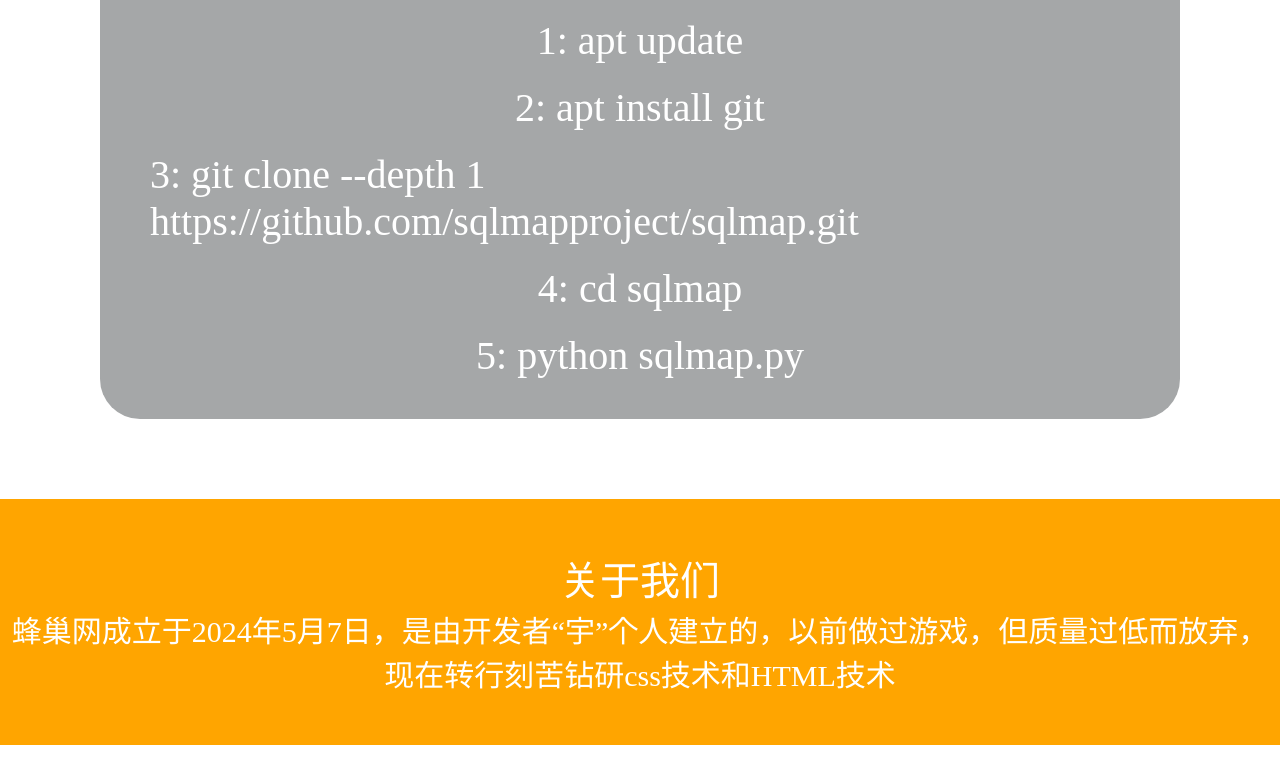
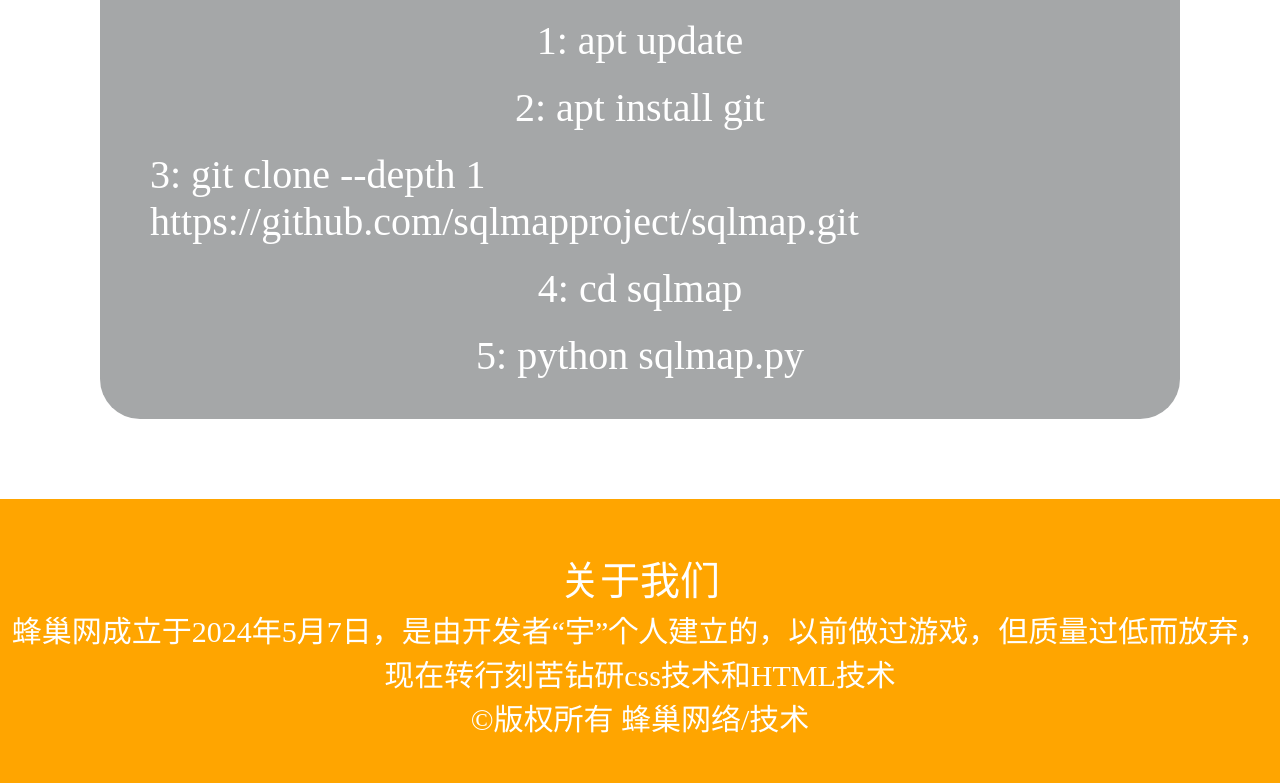
Before and after one commit to mayuwen123/yu, a plain HTML site: page index.html in a window 1280 px wide. Shown: the part 5668-6451 px from the top of the page. Before the commit the page ends 6413 px from the top, so only its background shows below. Drawn offline with Linux system fonts and the light colour scheme.

Commit message:
Update index.html
mayu

```diff
--- a/index.html
+++ b/index.html
@@ -197,7 +197,7 @@
 
         <div class="footer">
             <div class="title">关于我们</div>
-            <div class="info">蜂巢网成立于2024年5月7日，是由开发者“宇”个人建立的，以前做过游戏，但质量过低而放弃，现在转行刻苦钻研css技术和HTML技术</div>
+            <div class="info">蜂巢网成立于2024年5月7日，是由开发者“宇”个人建立的，以前做过游戏，但质量过低而放弃，现在转行刻苦钻研css技术和HTML技术<br>©版权所有 蜂巢网络/技术
         </div>
     </body>
 </html>
```
